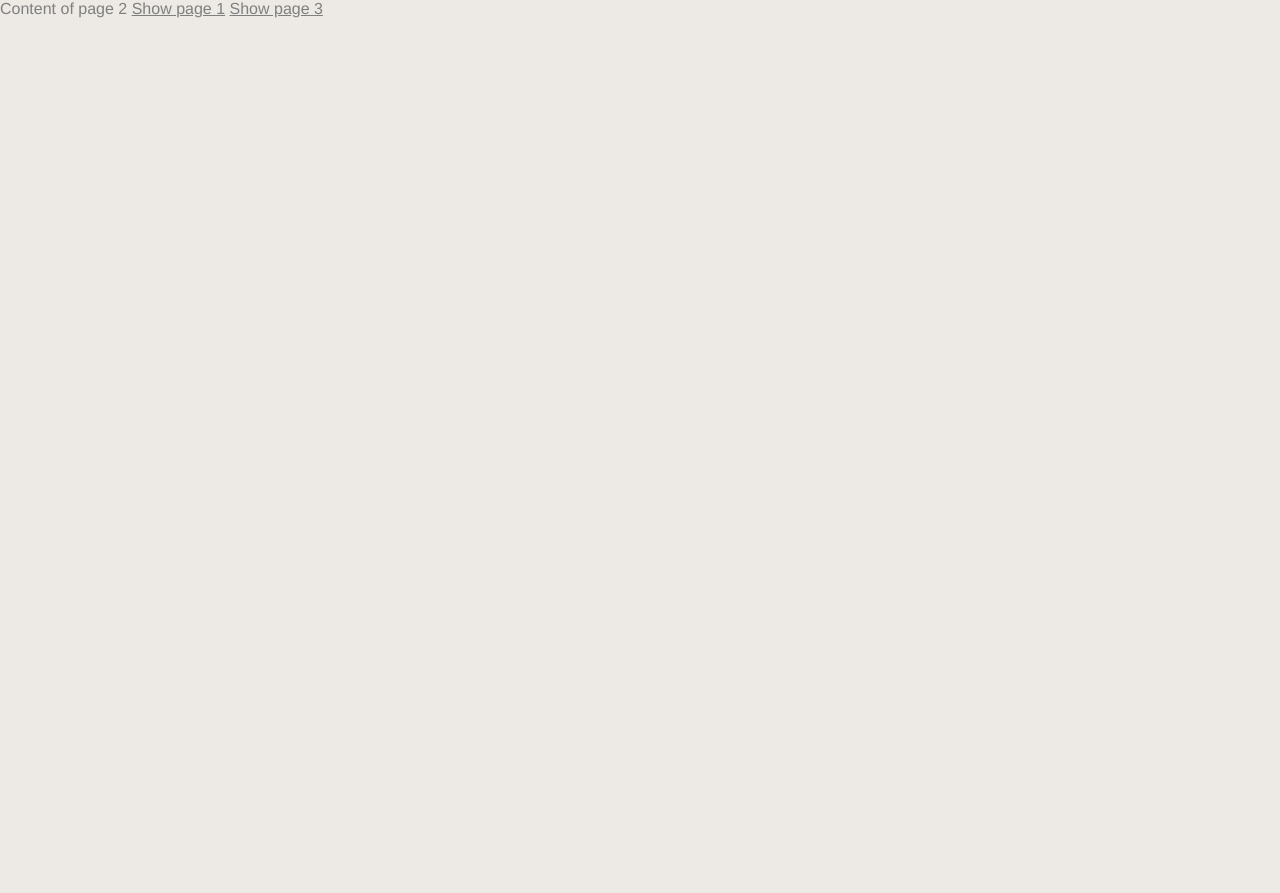
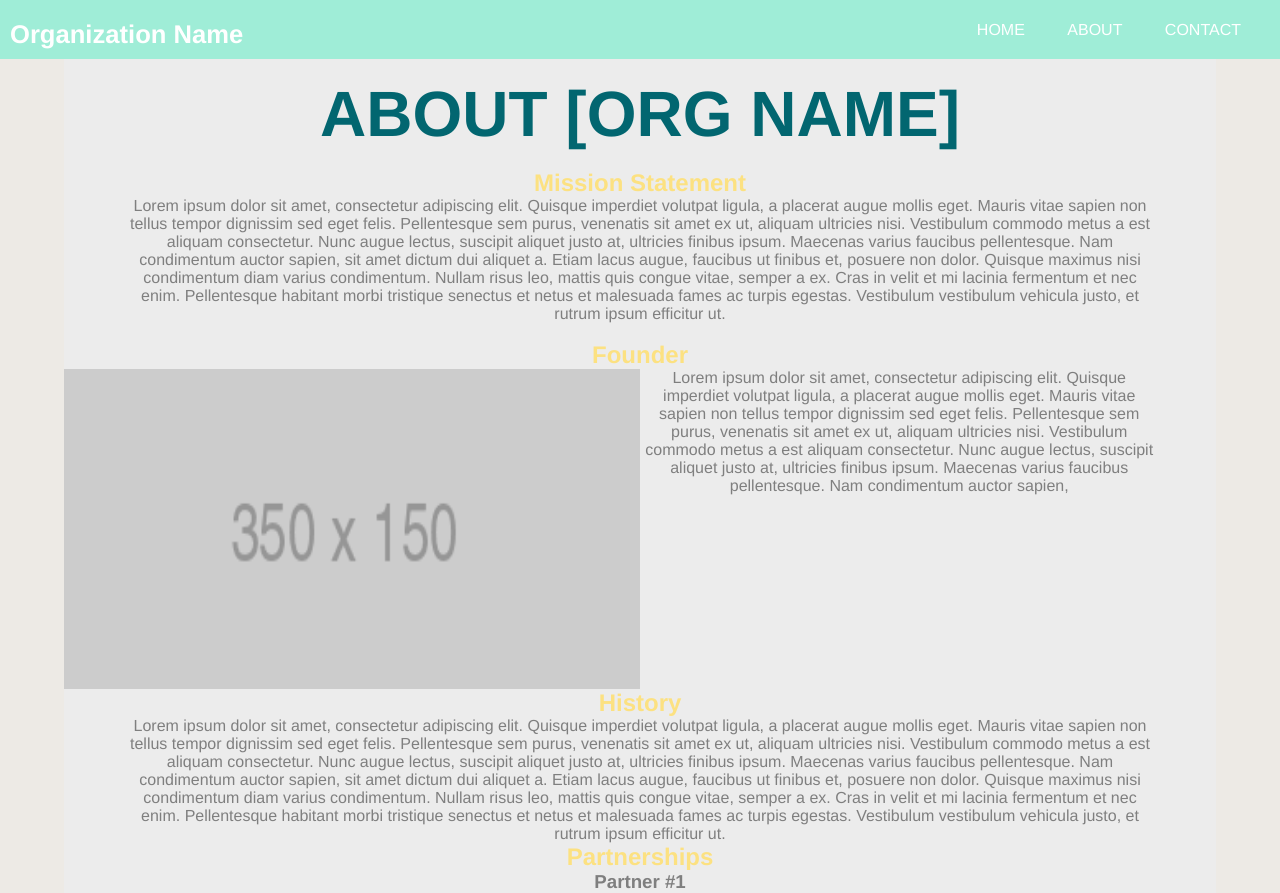
Before and after one commit to tiffanyxiao/nonprofit-website-generator, a plain HTML site: page template.html in a window 1280 px wide. Both pictures are taken after a click on the link "ABOUT". Before the commit the page ends 800 px from the top, so only its background shows below. Drawn offline with Linux system fonts and the light colour scheme.

Commit message:
Added 2 pages to template.

```diff
--- a/template.html
+++ b/template.html
@@ -19,6 +19,9 @@
         margin: 0;
         font-family: Helvetica;
         color: #7f7f7f;
+    }
+    h2 {
+      color: #FCE181;
     }
     nav{
         background-color: #9FEDD7;
@@ -51,8 +54,6 @@
 <body id = "pages">
 <!-- Home Page -->
 <div id="Page1">
-  <div>
-  </div>
   <nav>
     <div class="nav-wrapper">
       <h1 id = "logo" style="font-size:2vw;">Organization Name</h1>
@@ -66,7 +67,7 @@
     <div style = "background-color:#ECECEC; margin-left:5%; margin-right:5%">
       <center>
         <br>
-        <img src = "placeholder.png" style="width:70%;height:60%">
+        <img src="placeholder.png" style="width:70%;height:60%">
         <br>
         <h1 style="font-size:5vw;color:#026670;"> Organization Name </h1>
         <br>
@@ -76,15 +77,61 @@
 </div>
 <!-- About -->
 <div id="Page2" style="display:none">
-  Content of page 2
-  <a href="#" onclick="return show('Page1','Page2');">Show page 1</a>
-  <a href="#" onclick="return show('Page3','Page2');">Show page 3</a>
+  <nav>
+    <div class="nav-wrapper">
+      <h1 id = "logo" style="font-size:2vw;">Organization Name</h1>
+      <ul id="nav-mobile" class="right hide-on-med-and-down">
+        <li><a href="#" onclick="return show('Page1','Page2');">HOME</a></li>
+        <li>  <a href="#">ABOUT</a></li>
+        <li>  <a href="#" onclick="return show('Page3','Page2');">CONTACT</a></li>
+      </ul>
+    </div>
+  </nav>
+  <div style = "background-color:#ECECEC; margin-left:5%; margin-right:5%">
+    <center>
+      <br>
+      <h1 style="font-size:5vw;color:#026670;"> ABOUT [ORG NAME] </h1>
+      <br>
+      <h2> Mission Statement </h2>
+      <p style = "margin-left: 5%; margin-right:5%"> Lorem ipsum dolor sit amet, consectetur adipiscing elit. Quisque imperdiet volutpat ligula, a placerat augue mollis eget. Mauris vitae sapien non tellus tempor dignissim sed eget felis. Pellentesque sem purus, venenatis sit amet ex ut, aliquam ultricies nisi. Vestibulum commodo metus a est aliquam consectetur. Nunc augue lectus, suscipit aliquet justo at, ultricies finibus ipsum. Maecenas varius faucibus pellentesque. Nam condimentum auctor sapien, sit amet dictum dui aliquet a. Etiam lacus augue, faucibus ut finibus et, posuere non dolor. Quisque maximus nisi condimentum diam varius condimentum. Nullam risus leo, mattis quis congue vitae, semper a ex. Cras in velit et mi lacinia fermentum et nec enim. Pellentesque habitant morbi tristique senectus et netus et malesuada fames ac turpis egestas. Vestibulum vestibulum vehicula justo, et rutrum ipsum efficitur ut. </p>
+      <br>
+      <h2> Founder </h2>
+      <div>
+      <img src="placeholder.png" style="width: 50%; height:40%;float:left;">
+      <p style = "margin-left: 5%; margin-right:5%"> Lorem ipsum dolor sit amet, consectetur adipiscing elit. Quisque imperdiet volutpat ligula, a placerat augue mollis eget. Mauris vitae sapien non tellus tempor dignissim sed eget felis. Pellentesque sem purus, venenatis sit amet ex ut, aliquam ultricies nisi. Vestibulum commodo metus a est aliquam consectetur. Nunc augue lectus, suscipit aliquet justo at, ultricies finibus ipsum. Maecenas varius faucibus pellentesque. Nam condimentum auctor sapien, </p>
+      </div>
+      <p style="clear:both">
+      <h2> History </h2>
+      <p style = "margin-left: 5%; margin-right:5%"> Lorem ipsum dolor sit amet, consectetur adipiscing elit. Quisque imperdiet volutpat ligula, a placerat augue mollis eget. Mauris vitae sapien non tellus tempor dignissim sed eget felis. Pellentesque sem purus, venenatis sit amet ex ut, aliquam ultricies nisi. Vestibulum commodo metus a est aliquam consectetur. Nunc augue lectus, suscipit aliquet justo at, ultricies finibus ipsum. Maecenas varius faucibus pellentesque. Nam condimentum auctor sapien, sit amet dictum dui aliquet a. Etiam lacus augue, faucibus ut finibus et, posuere non dolor. Quisque maximus nisi condimentum diam varius condimentum. Nullam risus leo, mattis quis congue vitae, semper a ex. Cras in velit et mi lacinia fermentum et nec enim. Pellentesque habitant morbi tristique senectus et netus et malesuada fames ac turpis egestas. Vestibulum vestibulum vehicula justo, et rutrum ipsum efficitur ut. </p>
+      <h2> Partnerships </h2>
+      <h3> Partner #1 <h3>
+    </center>
+  </div>
 </div>
 <!-- Contact -->
 <div id="Page3" style="display:none">
-  Content of page 3
-  <a href="#" onclick="return show('Page1','Page3');">Show page 1</a>
-  <a href="#" onclick="return show('Page2','Page3');">Show page 2</a>
+  <nav>
+    <div class="nav-wrapper">
+      <h1 id = "logo" style="font-size:2vw;">Organization Name</h1>
+      <ul id="nav-mobile" class="right hide-on-med-and-down">
+        <li><a href="#" onclick="return show('Page1','Page3');">HOME</a></li>
+        <li>  <a href="#" onclick="return show('Page2','Page3');">ABOUT</a></li>
+        <li>  <a href="#">CONTACT</a></li>
+      </ul>
+    </div>
+  </nav>
+  <div style = "background-color:#ECECEC; margin-left:5%; margin-right:5%">
+    <center>
+      <br>
+      <h1 style="font-size:5vw;color:#026670;"> CONTACT [ORG NAME] </h1>
+      <br>
+      <h3> email: </h3>
+      <br>
+      <h3> phone number: </h3>
+      <br>
+      <h6> Website Generated by Tiffany Xiao and Khadidja Fares </h6>
+    </center>
+  </div>
 </div>
 </body>
 </html>
```
Also changed, not shown: 1 other file. Lines whose indentation alone changed are shown as unchanged.
